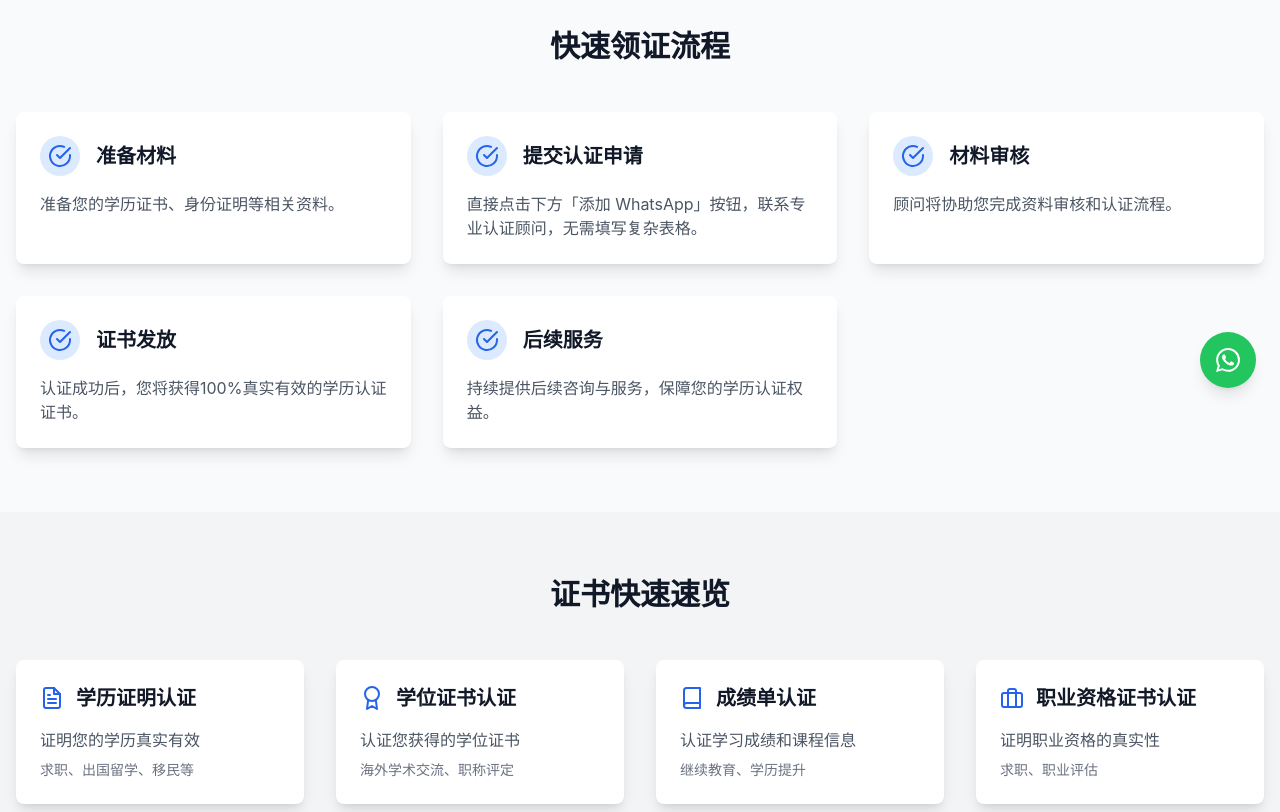
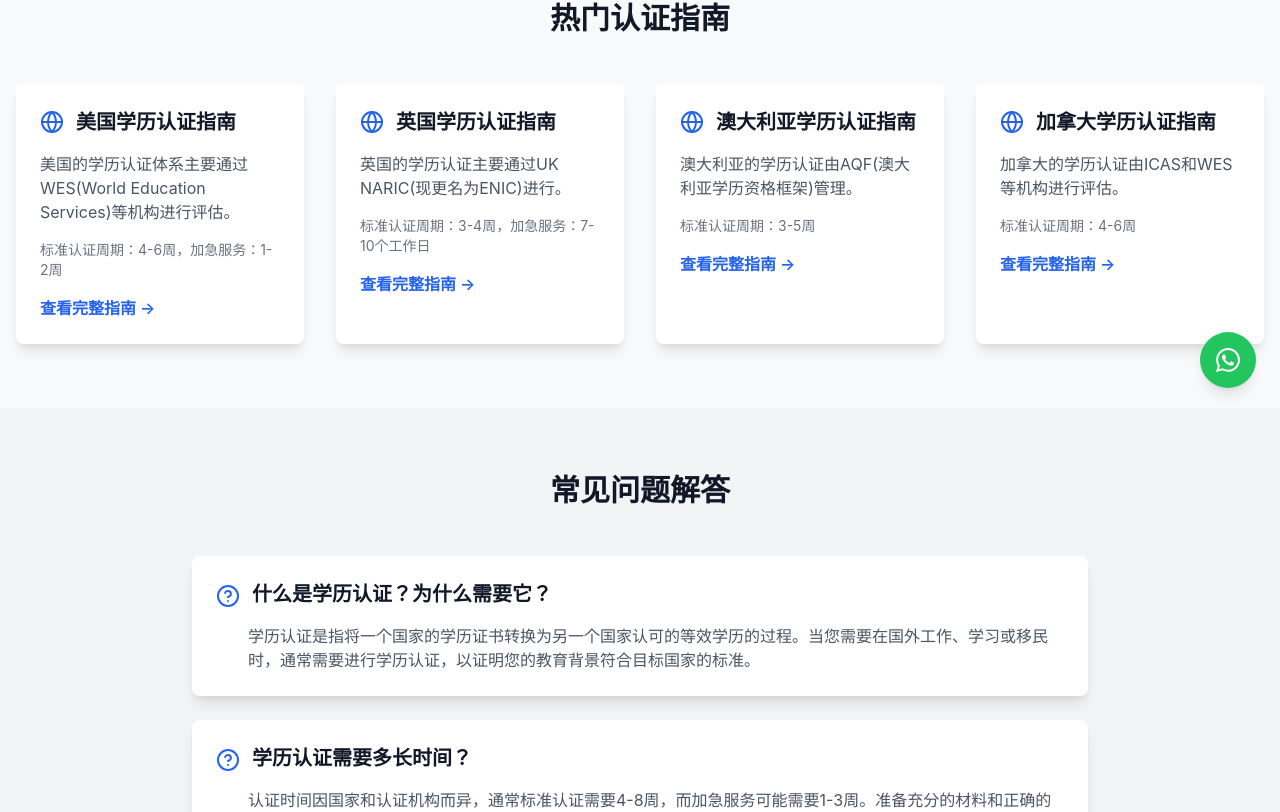
Before and after one commit to caimi124/xueli3, a Next.js app: page /guide in a window 1280 px wide. Shown: the part 388-1200 px from the top of the page. Built offline with nearby package versions, Linux system fonts and the light colour scheme.

Commit message:
feat: 更新领证指南页面内容，匹配网站内容

```diff
--- a/pages/guide.tsx
+++ b/pages/guide.tsx
@@ -1,64 +1,60 @@
 import { NextPage } from 'next';
 import Layout from '../components/Layout';
-import { FiCheckCircle, FiFileText, FiAward, FiBook, FiBriefcase } from 'react-icons/fi';
+import { FiCheckCircle, FiFileText, FiAward, FiBook, FiBriefcase, FiGlobe, FiClock, FiHelpCircle } from 'react-icons/fi';
 import { IconContext } from 'react-icons';
 import WhatsAppButton from '../components/WhatsAppButton';
 
 const GuidePage: NextPage = () => {
-  const certificates = [
+  const countries = [
     {
-      type: '学历证明认证',
-      description: '证明您的学历真实有效',
-      usage: '求职、出国留学、移民等',
-      icon: FiFileText
+      name: '美国',
+      description: '美国的学历认证体系主要通过WES(World Education Services)等机构进行评估。',
+      duration: '标准认证周期：4-6周，加急服务：1-2周',
+      icon: FiGlobe
     },
     {
-      type: '学位证书认证',
-      description: '认证您获得的学位证书',
-      usage: '海外学术交流、职称评定',
-      icon: FiAward
+      name: '英国',
+      description: '英国的学历认证主要通过UK NARIC(现更名为ENIC)进行。',
+      duration: '标准认证周期：3-4周，加急服务：7-10个工作日',
+      icon: FiGlobe
     },
     {
-      type: '成绩单认证',
-      description: '认证学习成绩和课程信息',
-      usage: '继续教育、学历提升',
-      icon: FiBook
+      name: '澳大利亚',
+      description: '澳大利亚的学历认证由AQF(澳大利亚学历资格框架)管理。',
+      duration: '标准认证周期：3-5周',
+      icon: FiGlobe
     },
     {
-      type: '职业资格证书认证',
-      description: '证明职业资格的真实性',
-      usage: '求职、职业评估',
-      icon: FiBriefcase
+      name: '加拿大',
+      description: '加拿大的学历认证由ICAS和WES等机构进行评估。',
+      duration: '标准认证周期：4-6周',
+      icon: FiGlobe
     }
   ];
 
-  const steps = [
+  const faqs = [
     {
-      title: '准备材料',
-      description: '准备您的学历证书、身份证明等相关资料。'
+      question: '什么是学历认证？为什么需要它？',
+      answer: '学历认证是指将一个国家的学历证书转换为另一个国家认可的等效学历的过程。当您需要在国外工作、学习或移民时，通常需要进行学历认证，以证明您的教育背景符合目标国家的标准。'
     },
     {
-      title: '提交认证申请',
-      description: '直接点击下方「添加 WhatsApp」按钮，联系专业认证顾问，无需填写复杂表格。'
+      question: '学历认证需要多长时间？',
+      answer: '认证时间因国家和认证机构而异，通常标准认证需要4-8周，而加急服务可能需要1-3周。准备充分的材料和正确的申请流程可以帮助加快认证进程。'
     },
     {
-      title: '材料审核',
-      description: '顾问将协助您完成资料审核和认证流程。'
+      question: '认证文件的有效期是多久？',
+      answer: '大多数认证文件没有明确的有效期限，但某些国家或机构可能要求认证文件在特定时间内（如6个月或1年内）有效。建议在使用前确认目标机构的具体要求。'
     },
     {
-      title: '证书发放',
-      description: '认证成功后，您将获得100%真实有效的学历认证证书。'
-    },
-    {
-      title: '后续服务',
-      description: '持续提供后续咨询与服务，保障您的学历认证权益。'
+      question: '如果我的原始文件不是英文，需要翻译吗？',
+      answer: '是的，大多数国家的认证机构要求非英文文件提供官方认证的英文翻译。翻译必须由认可的翻译机构完成，并且通常需要附有翻译机构的盖章或公证。'
     }
   ];
 
   return (
     <Layout
-      title="快速领证指南 - Acaboost学历认证"
-      description="了解如何快速完成学历认证，查看证书速览，一键联系认证顾问，轻松拿证。"
+      title="国际学历认证指南 - Acaboost学历认证"
+      description="全面解读各国学历认证流程、要求与注意事项，助您顺利完成认证。"
     >
       <IconContext.Provider value={{ size: '24px', color: '#2563eb' }}>
         <div className="min-h-screen bg-gray-50">
@@ -66,47 +62,50 @@ const GuidePage: NextPage = () => {
           <div className="bg-gradient-to-r from-blue-600 to-blue-800 text-white py-20">
             <div className="container mx-auto px-4">
               <h1 className="text-4xl md:text-5xl font-bold mb-6 text-center">
-                快速领证指南
+                国际学历认证指南
               </h1>
               <p className="text-xl text-center max-w-3xl mx-auto">
-                欢迎来到 Acaboost 学历认证快速领证指南页，这里为您详细介绍学历认证的简单流程和常见证书展示，帮助您快速获取真实学历认证。
+                全面解读各国学历认证流程、要求与注意事项，助您顺利完成认证
               </p>
             </div>
           </div>
 
-          {/* Quick Guide Process */}
+          {/* Countries Section */}
           <div className="container mx-auto px-4 py-16">
-            <h2 className="text-3xl font-bold text-center mb-12">快速领证流程</h2>
-            <div className="grid md:grid-cols-2 lg:grid-cols-3 gap-8">
-              {steps.map((step, index) => (
+            <h2 className="text-3xl font-bold text-center mb-12">热门认证指南</h2>
+            <div className="grid md:grid-cols-2 lg:grid-cols-4 gap-8">
+              {countries.map((country, index) => (
                 <div key={index} className="bg-white rounded-lg shadow-lg p-6 hover:shadow-xl transition-shadow">
                   <div className="flex items-center mb-4">
-                    <div className="w-10 h-10 bg-blue-100 rounded-full flex items-center justify-center mr-4">
-                      <FiCheckCircle />
+                    <div className="mr-3">
+                      <country.icon />
                     </div>
-                    <h3 className="text-xl font-semibold">{step.title}</h3>
+                    <h3 className="text-xl font-semibold">{country.name}学历认证指南</h3>
                   </div>
-                  <p className="text-gray-600">{step.description}</p>
+                  <p className="text-gray-600 mb-4">{country.description}</p>
+                  <p className="text-sm text-gray-500">{country.duration}</p>
+                  <button className="mt-4 text-blue-600 hover:text-blue-800 font-semibold">
+                    查看完整指南 →
+                  </button>
                 </div>
               ))}
             </div>
           </div>
 
-          {/* Certificate Overview */}
+          {/* FAQ Section */}
           <div className="bg-gray-100 py-16">
             <div className="container mx-auto px-4">
-              <h2 className="text-3xl font-bold text-center mb-12">证书快速速览</h2>
-              <div className="grid md:grid-cols-2 lg:grid-cols-4 gap-8">
-                {certificates.map((cert, index) => (
-                  <div key={index} className="bg-white rounded-lg shadow-lg p-6 hover:shadow-xl transition-shadow">
-                    <div className="flex items-center mb-4">
-                      <div className="mr-3">
-                        <cert.icon />
+              <h2 className="text-3xl font-bold text-center mb-12">常见问题解答</h2>
+              <div className="max-w-4xl mx-auto">
+                {faqs.map((faq, index) => (
+                  <div key={index} className="bg-white rounded-lg shadow-lg p-6 mb-6">
+                    <div className="flex items-start mb-4">
+                      <div className="mr-3 mt-1">
+                        <FiHelpCircle />
                       </div>
-                      <h3 className="text-xl font-semibold">{cert.type}</h3>
+                      <h3 className="text-xl font-semibold">{faq.question}</h3>
                     </div>
-                    <p className="text-gray-600 mb-2">{cert.description}</p>
-                    <p className="text-sm text-gray-500">{cert.usage}</p>
+                    <p className="text-gray-600 ml-8">{faq.answer}</p>
                   </div>
                 ))}
               </div>
@@ -116,8 +115,8 @@ const GuidePage: NextPage = () => {
           {/* Contact Section */}
           <div className="container mx-auto px-4 py-16">
             <div className="bg-gradient-to-r from-blue-600 to-blue-800 rounded-2xl p-8 text-white text-center">
-              <h2 className="text-3xl font-bold mb-6">获取专业认证顾问服务！</h2>
-              <p className="text-xl mb-8">立即联系我们的专业顾问，开启您的认证之旅</p>
+              <h2 className="text-3xl font-bold mb-6">需要专业的学历认证服务？</h2>
+              <p className="text-xl mb-8">我们提供一站式学历认证解决方案，7天内完成，100%真实可查</p>
               <WhatsAppButton className="bg-white text-blue-600 hover:bg-blue-50 px-8 py-3 rounded-full text-lg font-semibold transition-colors" />
             </div>
           </div>
```
